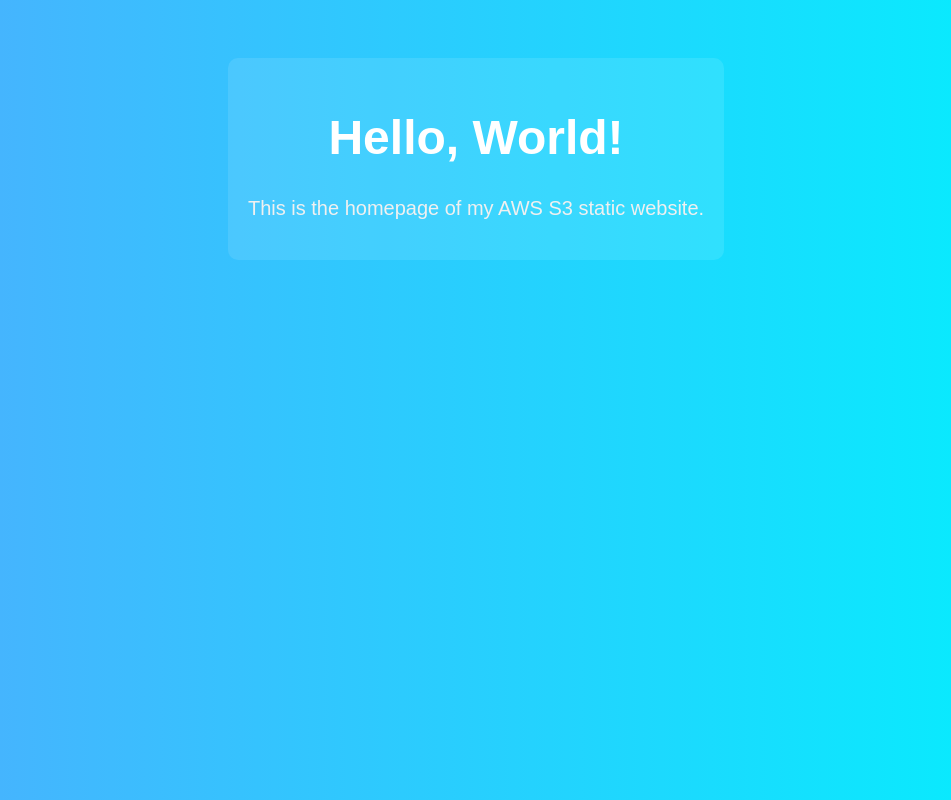
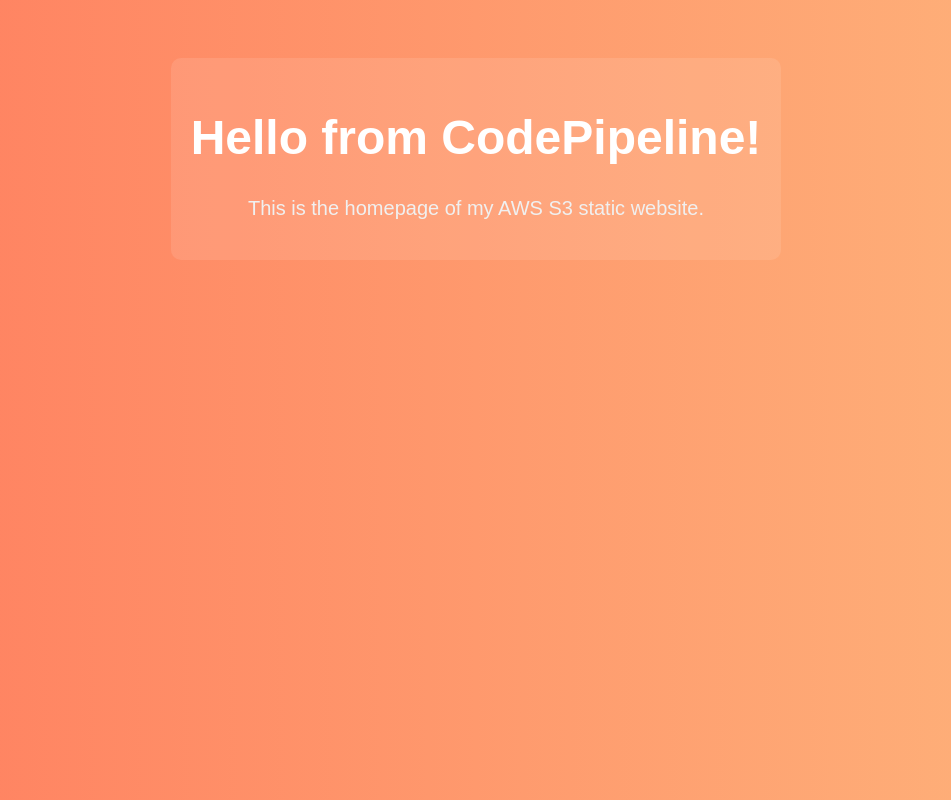
Before and after one commit to saiprashannap2004/static-website-cicd, a plain HTML site: page index.html in a window 1280 px wide. Shown: the whole page, without its empty margins (164-1115 px from the left). Drawn offline with Linux system fonts and the light colour scheme.

Commit message:
Updated index.html to test CodePipeline

```diff
--- a/index.html
+++ b/index.html
@@ -5,7 +5,7 @@
     <style>
         body {
             font-family: Arial, sans-serif;
-            background: linear-gradient(to right, #4facfe, #00f2fe);
+            background: linear-gradient(to right, #ff7e5f, #feb47b); /* updated colors */
             color: #333;
             text-align: center;
             padding: 50px;
@@ -28,8 +28,9 @@
 </head>
 <body>
     <div class="container">
-        <h1>Hello, World!</h1>
+        <h1>Hello from CodePipeline!</h1> <!-- updated heading -->
         <p>This is the homepage of my AWS S3 static website.</p>
+
     </div>
 </body>
 </html>
```
